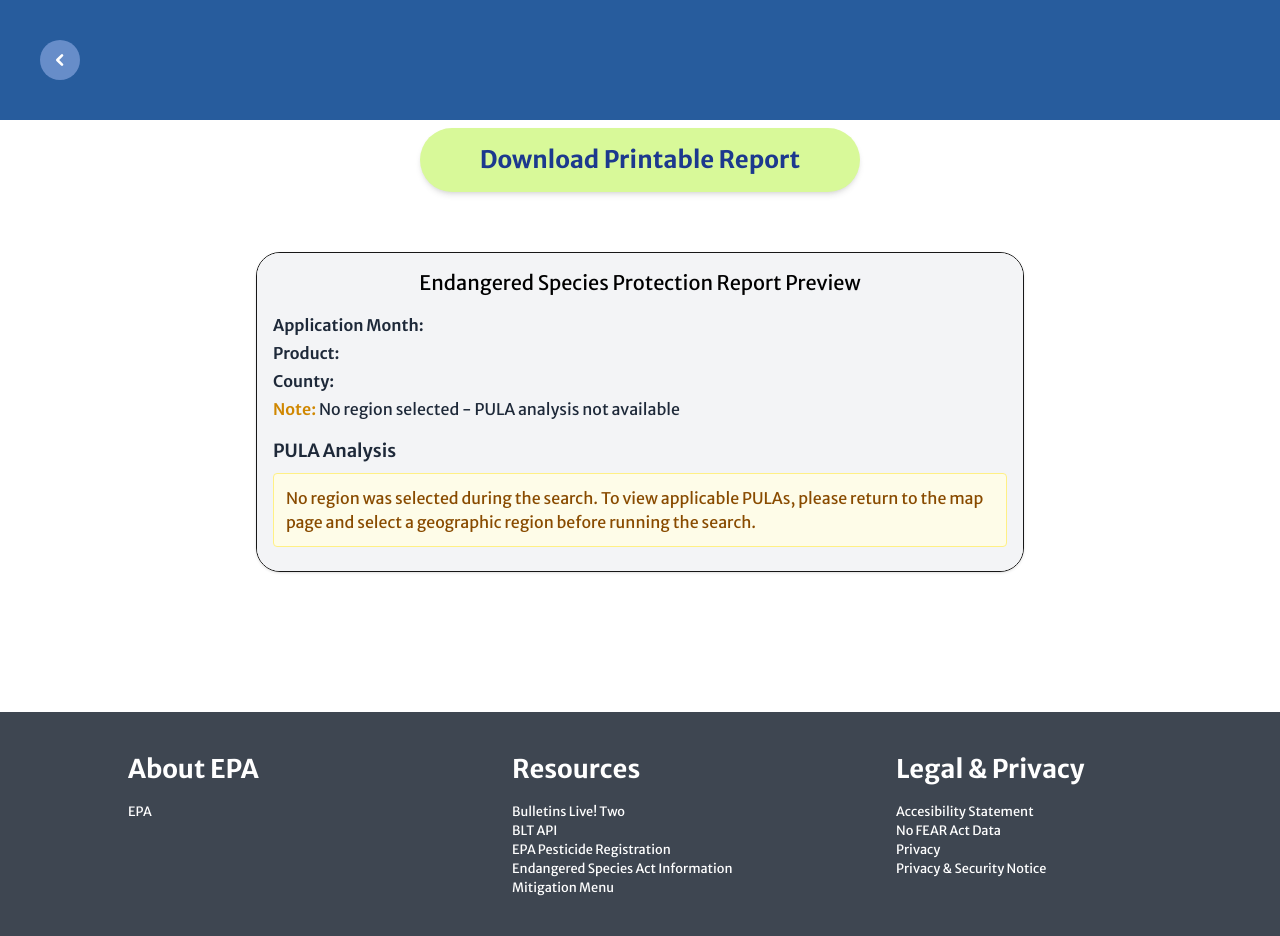
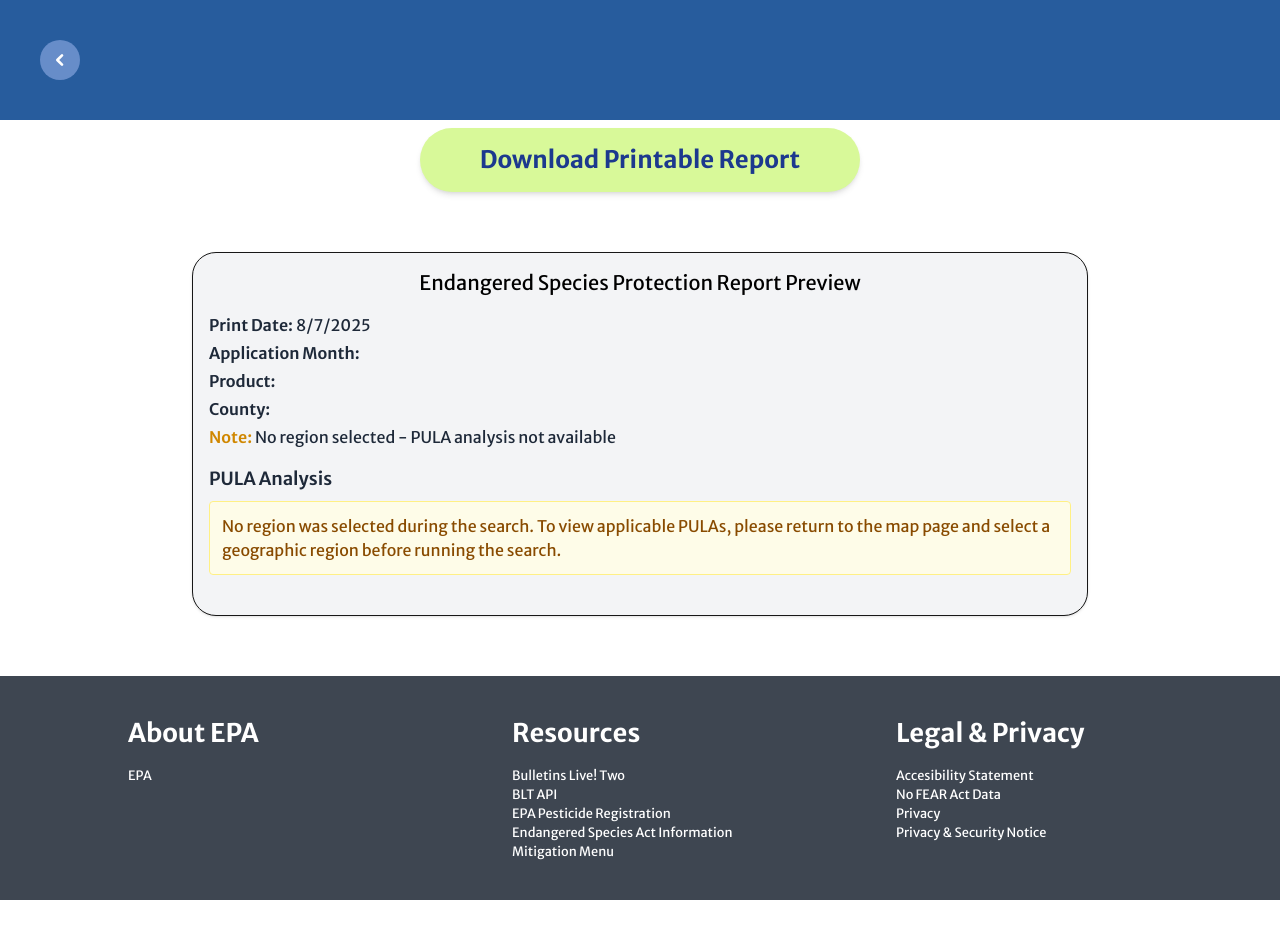
Before and after one commit to YuraT/esa-project, a Next.js app: page /PrintReport in a window 1280 px wide. After the commit the page ends 900 px from the top, so only its background shows below. Built offline with nearby package versions, Linux system fonts and the light colour scheme.

Commit message:
report: page and pdf formatting

```diff
--- a/src/app/PrintReport/page.tsx
+++ b/src/app/PrintReport/page.tsx
@@ -249,6 +249,9 @@ const PrintReportContent: React.FC = () => {
     const boldFont = await pdfDoc.embedFont(StandardFonts.HelveticaBold);
     const regularFont = await pdfDoc.embedFont(StandardFonts.Helvetica);
 
+    // Get current date for printing
+    const printDate = new Date().toLocaleDateString();
+
     page.drawRectangle({
       x: 0,
       y: 842 - 50,
@@ -289,6 +292,7 @@ const PrintReportContent: React.FC = () => {
     const rowGap = 24;
 
     const rows: [string, string][] = [
+      ["Print Date", printDate],
       ["Application Month", reportData.month],
       ["Product", reportData.product],
       ["County", reportData.county],
@@ -656,11 +660,15 @@ const PrintReportContent: React.FC = () => {
       </div>
 
       {/* --- Preview Box --- */}
-      <div className="mb-35 mt-15 max-w-3xl mx-auto mt-8 p-4 border rounded-3xl shadow bg-gray-100 overflow-y-auto max-h-[40vh]">
+      <div className="mb-15 mt-15 max-w-4xl mx-auto mt-8 p-4 border rounded-3xl shadow bg-gray-100 overflow-y-auto max-h-[80vh]">
         <h2 className="text-xl mb-4 text-center text-black">
           Endangered Species Protection Report Preview
         </h2>
         <div className="mb-4 space-y-1 text-gray-800">
+          <p>
+            <span className="font-semibold">Print Date:</span>{" "}
+            {new Date().toLocaleDateString()}
+          </p>
           <p>
             <span className="font-semibold">Application Month:</span>{" "}
             {reportData.month}
```
